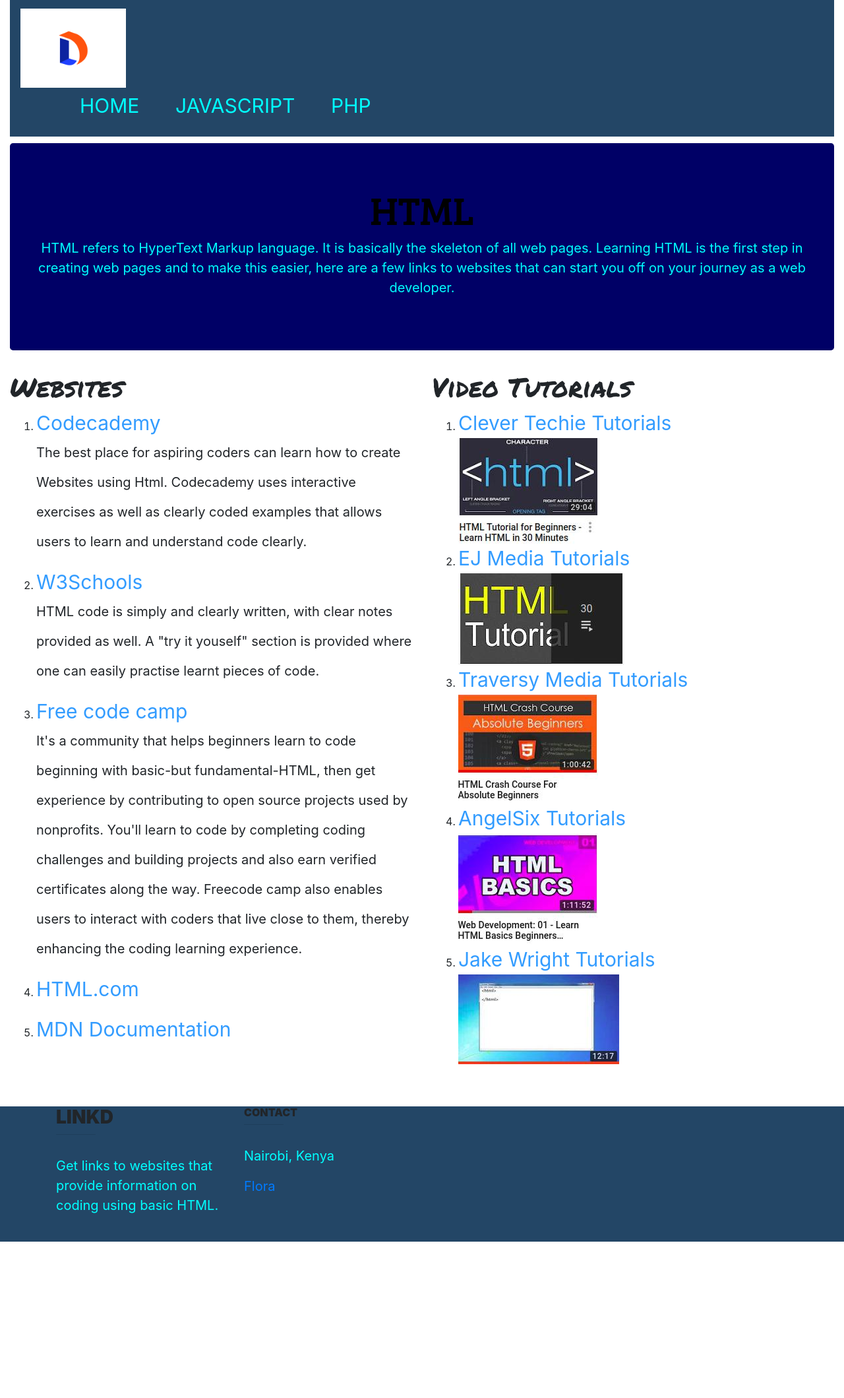
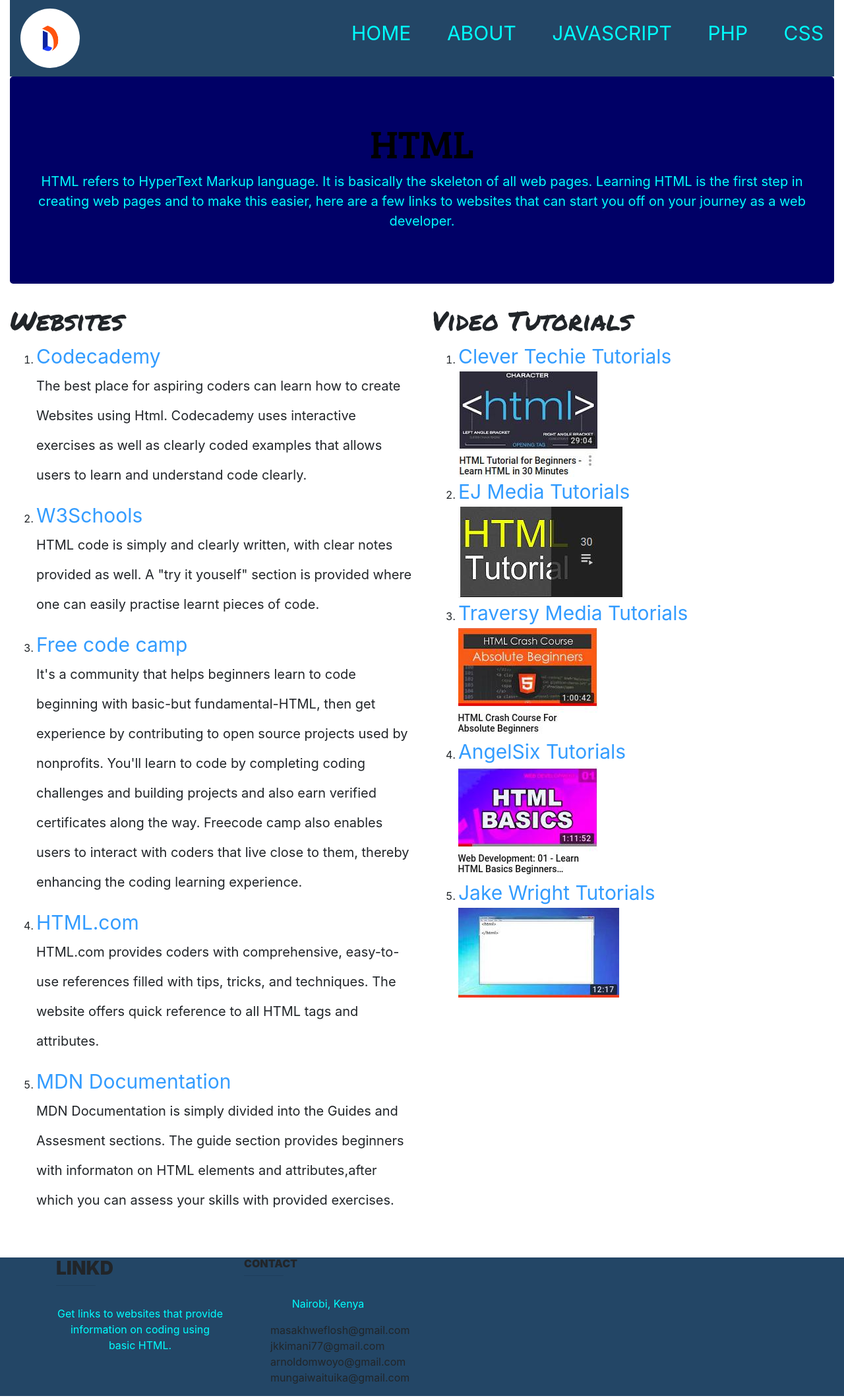
Before and after one commit to ArnoldHenry/linkd, a plain HTML site: page html.html in a window 1280 px wide. Shown: the whole page at 66% size. Before the commit the page ends 1906 px from the top, so only its background shows below. Drawn offline with Linux system fonts and the light colour scheme.

Commit message:
modify styles

```diff
--- a/css/html.css
+++ b/css/html.css
@@ -1,6 +1,7 @@
 .logo{
-  width:20%;
-  float: left;
+  width: 90px;
+  height: 90px;
+  border-radius: 50%;
 }
 nav li {
   display: inline-block;
@@ -14,34 +15,44 @@
 ul {
   list-style: none;
 }
+.conntainer-fluid{
+  padding-left:0px;
+  padding-right: 0px;
+  margin-left: 0px;
+  margin-right: 0px;
+}
 .jumbotron{
   background: #000066;
   color:aqua;
   font-size: 20px;
   text-align: center;
-  margin-top: 10px;
 }
 .jumbotron h1{
   color: black;
   font-size: 60px;
   font-family: 'Bree Serif';
 }
+.jumbotron h1:hover{
+  color:white;
+}
  h2{
   font-family: 'Permanent Marker';
   font-size: 40px;
 }
-
 .navbar{
   background:#234666;
 }
 footer{
-  text-align:center;
   background:#234666;
-  font-size: 20px;
-  padding-top:25px;
+  width: 100%;
+  height: 100%;
+}
+footer h6{
+
 }
 footer p{
   color:aqua;
+  text-align: center;
 }
 ol li a{
   font-size: 30px;
--- a/html.html
+++ b/html.html
@@ -11,11 +11,13 @@
       <div class="container-fluid">
         <header>
             <nav class="navbar navbar-default">
-              <a class="navbar-brand"><img src="images/ld.png" alt="logo" class="logo"></a>
+              <a class="navbar-brand" href="index.html"><img  src="images/ld.png" alt="logo" class="logo"></a>
               <ul>
-                <li class="active"><a href="index.html">Home</a></li>
+                <li><a href="index.html">Home</a></li>
+                <li><a href="about.html">About</a></li>
                 <li><a href="Javascript.html">JavaScript</a></li>
                 <li><a href="php.html">PHP</a></li>
+                <li><a href="css.html">CSS</a></li>
               </ul>
             </nav>
         </header>
@@ -42,9 +44,12 @@
                         You'll learn to code by completing coding challenges and building projects and also earn verified certificates along the way. Freecode camp also enables users to
                         interact with coders that live close to them, thereby enhancing the coding learning experience.</p>
                       <li><a href="https://html.com/">HTML.com</a></li>
-                        <p></p>
+                        <p>HTML.com provides coders with comprehensive, easy-to-use references filled with tips, tricks, and techniques. The website offers
+                          quick reference to all HTML tags and attributes.</p>
                         <li><a href="https://www.tutorialspoint.com/html/">MDN Documentation</a></li>
-                          <p></p>
+                          <p>MDN Documentation is simply divided into the Guides and Assesment sections. The guide section provides beginners with
+                          informaton on HTML elements and attributes,after which you can assess your skills with provided exercises.
+                        </p>
                     </ol>
 
               </div>
@@ -80,12 +85,13 @@
                             <strong>Contact</strong>
                         </h6>
                         <hr class="deep-purple accent-2 mb-4 mt-0 d-inline-block mx-auto" style="width: 60px;">
-                        <p>
-                          Nairobi, Kenya
-                        </p>
-                        <p>
-                          <a href="mailto:masakhweflosh@gmail.com">Flora </a>
-                        </p>
+                        <p>Nairobi, Kenya</p>
+                          <ul>
+                            <li>masakhweflosh@gmail.com</li>
+                            <li>jkkimani77@gmail.com</li>
+                            <li>arnoldomwoyo@gmail.com</li>
+                            <li>mungaiwaituika@gmail.com</li>
+                          </ul>
                     </div>
                 </div>
             </div>
```
